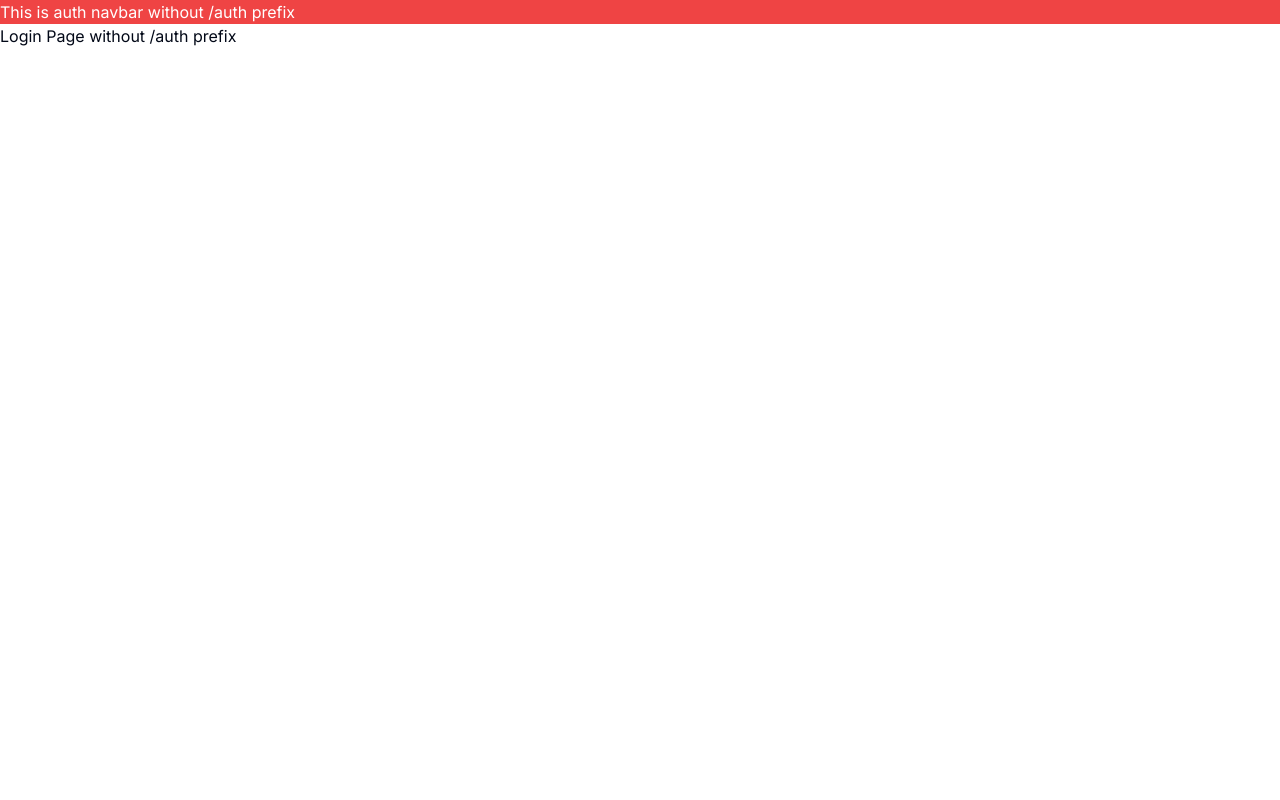
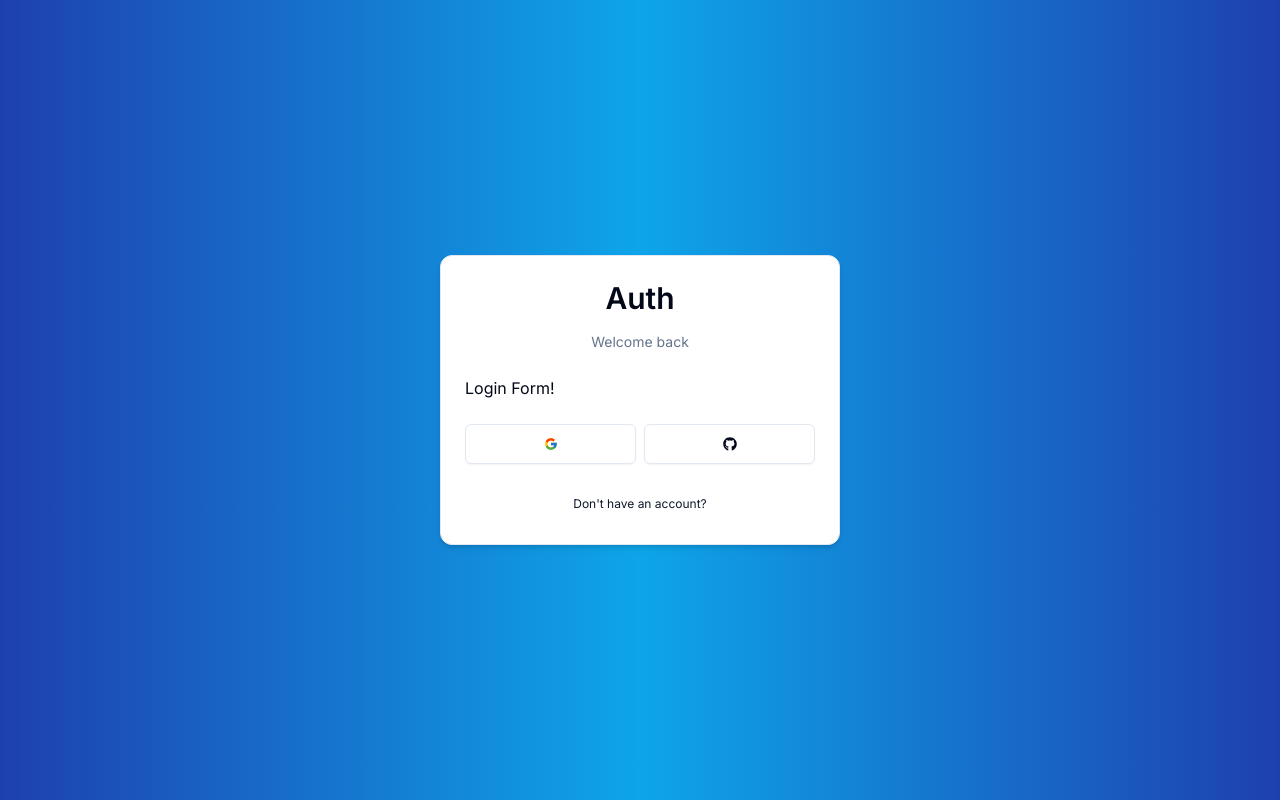
Before and after one commit to hiropi1224/monorepo-react, a Next.js app in the folder apps/auth/: page /auth/login in a window 1280 px wide. Built offline with nearby package versions, Linux system fonts and the light colour scheme.

Commit message:
💄 login-form component

```diff
--- a/apps/auth/app/auth/layout.tsx
+++ b/apps/auth/app/auth/layout.tsx
@@ -2,10 +2,7 @@
 
 export default function AuthLayout({ children }: { children: ReactNode }) {
   return (
-    <div>
-      <nav className="bg-red-500 text-white">
-        This is auth navbar without /auth prefix
-      </nav>
+    <div className="h-full flex items-center justify-center bg-gradient-to-r from-blue-800  via-sky-500 to-blue-800">
       {children}
     </div>
   );
--- a/apps/auth/app/auth/login/page.tsx
+++ b/apps/auth/app/auth/login/page.tsx
@@ -1,3 +1,9 @@
+import { LoginForm } from "~/components/auth/login-form";
+
 export default function LoginPage() {
-  return <div>Login Page without /auth prefix</div>;
+  return (
+    <div>
+      <LoginForm />
+    </div>
+  );
 }
--- a/apps/auth/app/page.tsx
+++ b/apps/auth/app/page.tsx
@@ -10,7 +10,7 @@
 
 export default function Home() {
   return (
-    <main className="flex h-full flex-col items-center justify-center bg-gradient-to-r from-blue-800  via-sky-500 to-blue-800 ">
+    <main className="flex h-full flex-col items-center justify-center bg-gradient-to-r from-blue-800  via-sky-500 to-blue-800">
       <div className="space-y-6 text-center">
         <h1 className={cn("text-6xl font-semibold text-white", font.className)}>
           Auth
--- /dev/null
+++ b/apps/auth/components/auth/back-button.tsx
@@ -0,0 +1,18 @@
+"use client";
+
+import Link from "next/link";
+import { Button } from "~/components/ui/button";
+import { cn } from "~/lib/utils";
+
+type BackButtonProps = {
+  href: string;
+  label: string;
+};
+
+export function BackButton({ label, href }: BackButtonProps) {
+  return (
+    <Button variant="link" className="w-full font-normal" size="sm" asChild>
+      <Link href={href}>{label}</Link>
+    </Button>
+  );
+}
--- /dev/null
+++ b/apps/auth/components/auth/card-wrapper.tsx
@@ -0,0 +1,45 @@
+"use client";
+
+import { ReactNode } from "react";
+import { BackButton } from "~/components/auth/back-button";
+import { Header } from "~/components/auth/header";
+import { Social } from "~/components/auth/social";
+import {
+  Card,
+  CardContent,
+  CardFooter,
+  CardHeader,
+} from "~/components/ui/card";
+
+type CardWrapperProps = {
+  children: ReactNode;
+  headerLabel: string;
+  backButtonLabel: string;
+  backButtonHref: string;
+  showSocial?: boolean;
+};
+
+export function CardWrapper({
+  children,
+  headerLabel,
+  backButtonLabel,
+  backButtonHref,
+  showSocial,
+}: CardWrapperProps) {
+  return (
+    <Card className="w-[400px] shadow-md">
+      <CardHeader>
+        <Header label={headerLabel} />
+      </CardHeader>
+      <CardContent>{children}</CardContent>
+      {showSocial && (
+        <CardFooter>
+          <Social />
+        </CardFooter>
+      )}
+      <CardFooter>
+        <BackButton label={backButtonLabel} href={backButtonHref} />
+      </CardFooter>
+    </Card>
+  );
+}
--- /dev/null
+++ b/apps/auth/components/auth/header.tsx
@@ -0,0 +1,20 @@
+import { Poppins } from "next/font/google";
+import { cn } from "~/lib/utils";
+
+const font = Poppins({
+  subsets: ["latin"],
+  weight: ["600"],
+});
+
+type HeaderProps = {
+  label: string;
+};
+
+export function Header({ label }: HeaderProps) {
+  return (
+    <div className="w-full flex flex-col gap-y-4 items-center justify-center">
+      <h1 className={cn("text-3xl font-semibold")}>Auth</h1>
+      <p className="text-muted-foreground text-sm">{label}</p>
+    </div>
+  );
+}
--- /dev/null
+++ b/apps/auth/components/auth/login-form.tsx
@@ -0,0 +1,14 @@
+import { CardWrapper } from "~/components/auth/card-wrapper";
+
+export function LoginForm() {
+  return (
+    <CardWrapper
+      headerLabel="Welcome back"
+      backButtonLabel="Don't have an account?"
+      backButtonHref="/auth/register"
+      showSocial
+    >
+      Login Form!
+    </CardWrapper>
+  );
+}
--- /dev/null
+++ b/apps/auth/components/auth/social.tsx
@@ -0,0 +1,18 @@
+"use client";
+
+import { FaGithub } from "react-icons/fa";
+import { FcGoogle } from "react-icons/fc";
+import { Button } from "~/components/ui/button";
+
+export function Social() {
+  return (
+    <div className="flex items-center w-full gap-x-2">
+      <Button size="lg" className="w-full" variant="outline" onClick={() => {}}>
+        <FcGoogle />
+      </Button>
+      <Button size="lg" className="w-full" variant="outline" onClick={() => {}}>
+        <FaGithub />
+      </Button>
+    </div>
+  );
+}
--- /dev/null
+++ b/apps/auth/components/ui/card.tsx
@@ -0,0 +1,76 @@
+import * as React from "react"
+
+import { cn } from "~/lib/utils"
+
+const Card = React.forwardRef<
+  HTMLDivElement,
+  React.HTMLAttributes<HTMLDivElement>
+>(({ className, ...props }, ref) => (
+  <div
+    ref={ref}
+    className={cn(
+      "rounded-xl border bg-card text-card-foreground shadow",
+      className
+    )}
+    {...props}
+  />
+))
+Card.displayName = "Card"
+
+const CardHeader = React.forwardRef<
+  HTMLDivElement,
+  React.HTMLAttributes<HTMLDivElement>
+>(({ className, ...props }, ref) => (
+  <div
+    ref={ref}
+    className={cn("flex flex-col space-y-1.5 p-6", className)}
+    {...props}
+  />
+))
+CardHeader.displayName = "CardHeader"
+
+const CardTitle = React.forwardRef<
+  HTMLParagraphElement,
+  React.HTMLAttributes<HTMLHeadingElement>
+>(({ className, ...props }, ref) => (
+  <h3
+    ref={ref}
+    className={cn("font-semibold leading-none tracking-tight", className)}
+    {...props}
+  />
+))
+CardTitle.displayName = "CardTitle"
+
+const CardDescription = React.forwardRef<
+  HTMLParagraphElement,
+  React.HTMLAttributes<HTMLParagraphElement>
+>(({ className, ...props }, ref) => (
+  <p
+    ref={ref}
+    className={cn("text-sm text-muted-foreground", className)}
+    {...props}
+  />
+))
+CardDescription.displayName = "CardDescription"
+
+const CardContent = React.forwardRef<
+  HTMLDivElement,
+  React.HTMLAttributes<HTMLDivElement>
+>(({ className, ...props }, ref) => (
+  <div ref={ref} className={cn("p-6 pt-0", className)} {...props} />
+))
+CardContent.displayName = "CardContent"
+
+const CardFooter = React.forwardRef<
+  HTMLDivElement,
+  React.HTMLAttributes<HTMLDivElement>
+>(({ className, ...props }, ref) => (
+  <div
+    ref={ref}
+    className={cn("flex items-center p-6 pt-0", className)}
+    {...props}
+  />
+))
+CardFooter.displayName = "CardFooter"
+
+export { Card, CardHeader, CardFooter, CardTitle, CardDescription, CardContent }
```
